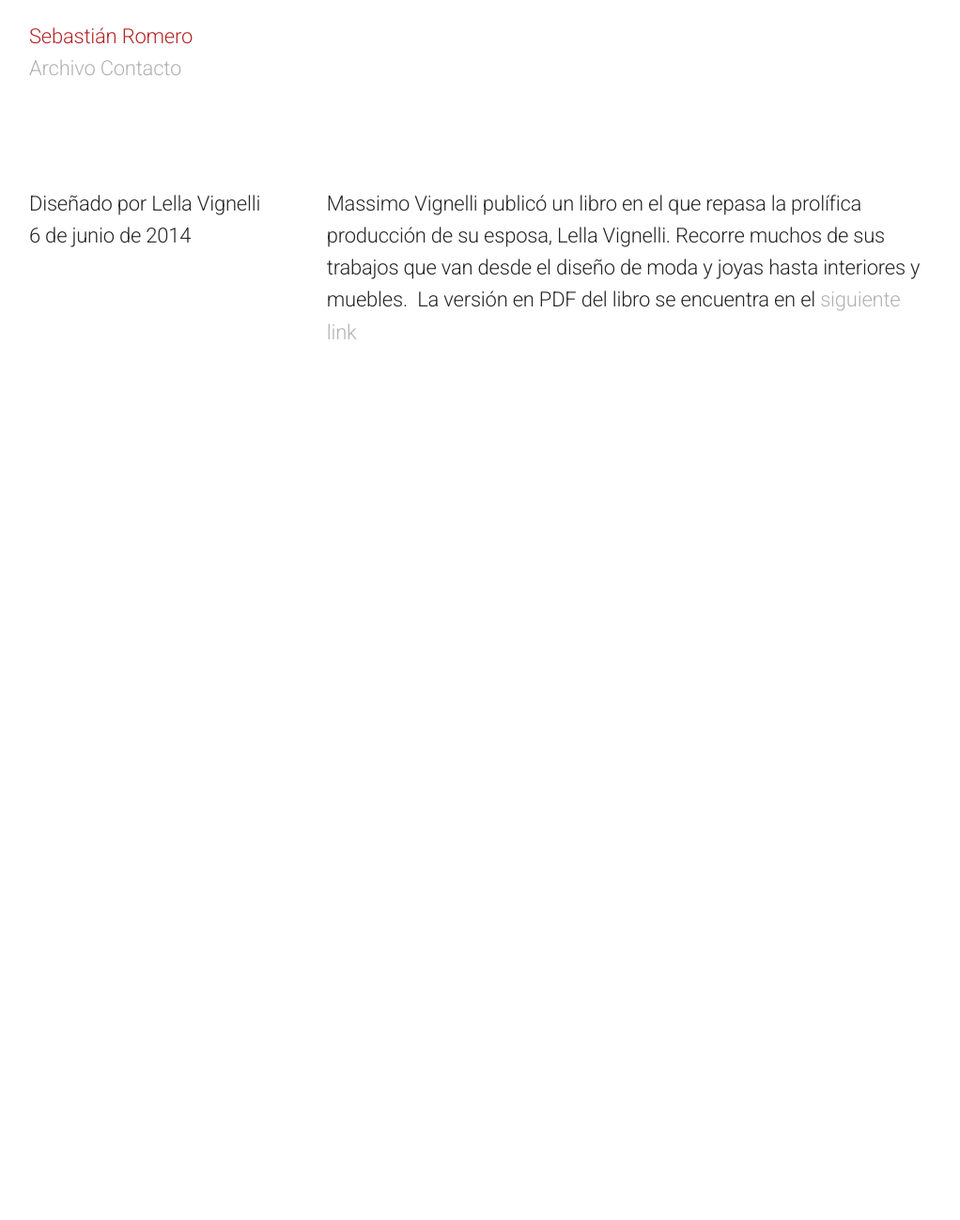
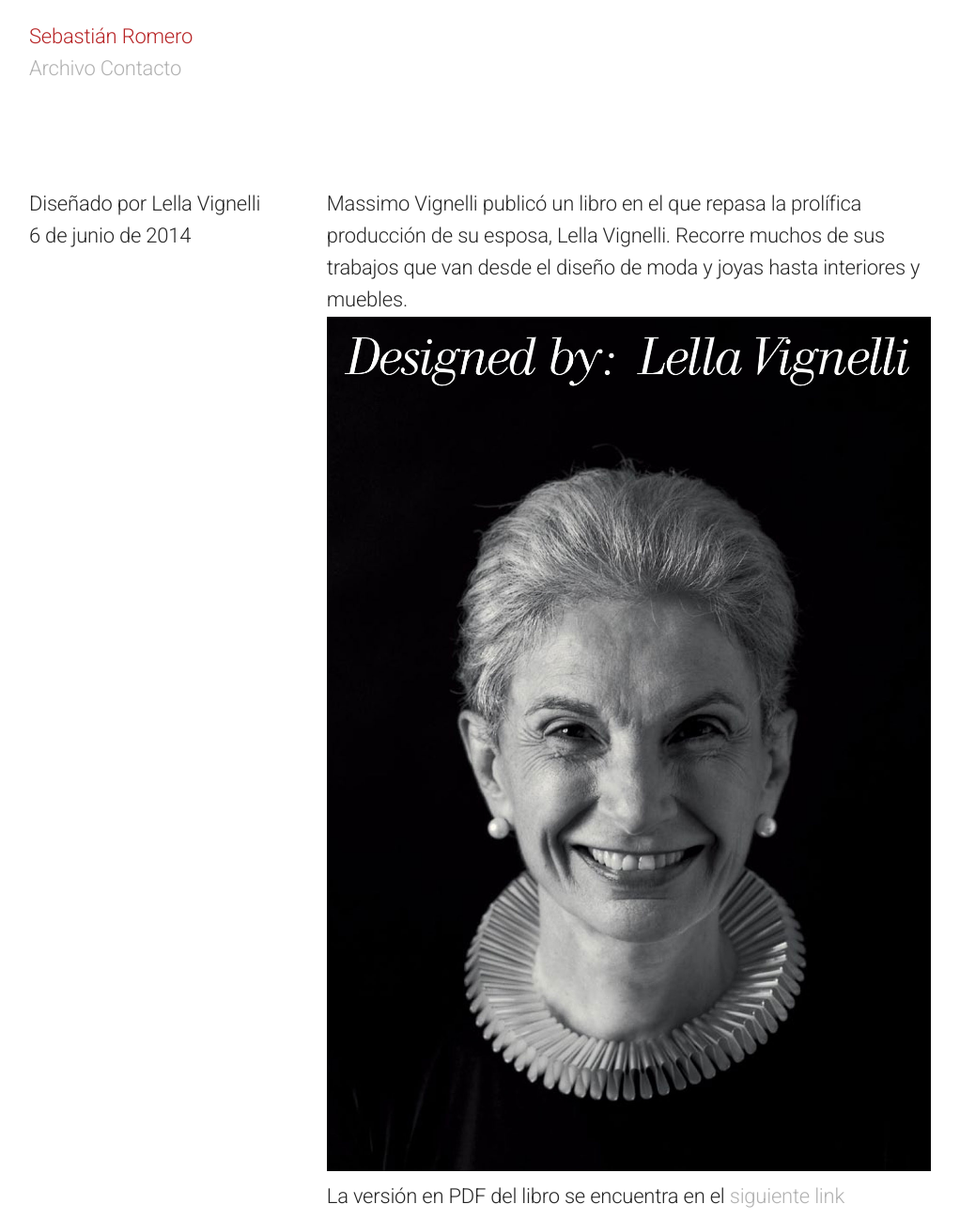
Before and after one commit to sebastianromero/sebastianromero.github.io, a Jekyll site: the page built from _posts/2014-06-6-disenado-lella-vignelli.md, in a window 1280 px wide. Shown: the whole page at 94% size, without its empty margins (129-1151 px from the left). Built offline with Jekyll 4.4.1, drawn with Linux system fonts in a browser that asks for light colours; before the commit the page ends 900 px from its top, so only the background shows below that.

Commit message:
Update 2014-06-6-disenado-lella-vignelli.md

```diff
--- a/_posts/2014-06-6-disenado-lella-vignelli.md
+++ b/_posts/2014-06-6-disenado-lella-vignelli.md
@@ -6,5 +6,5 @@ published: true
 ---
 
 Massimo Vignelli publicó un libro en el que repasa la prolífica producción de su esposa, Lella Vignelli. Recorre muchos de sus trabajos que van desde el diseño de moda y joyas hasta interiores y muebles.
-![](_images/Lella_cover.jpg)
+![](images/Lella_cover.jpg)
 La versión en PDF del libro se encuentra en el [siguiente link](http://www.vignelli.com/Designed_by_Lella.pdf)
```
